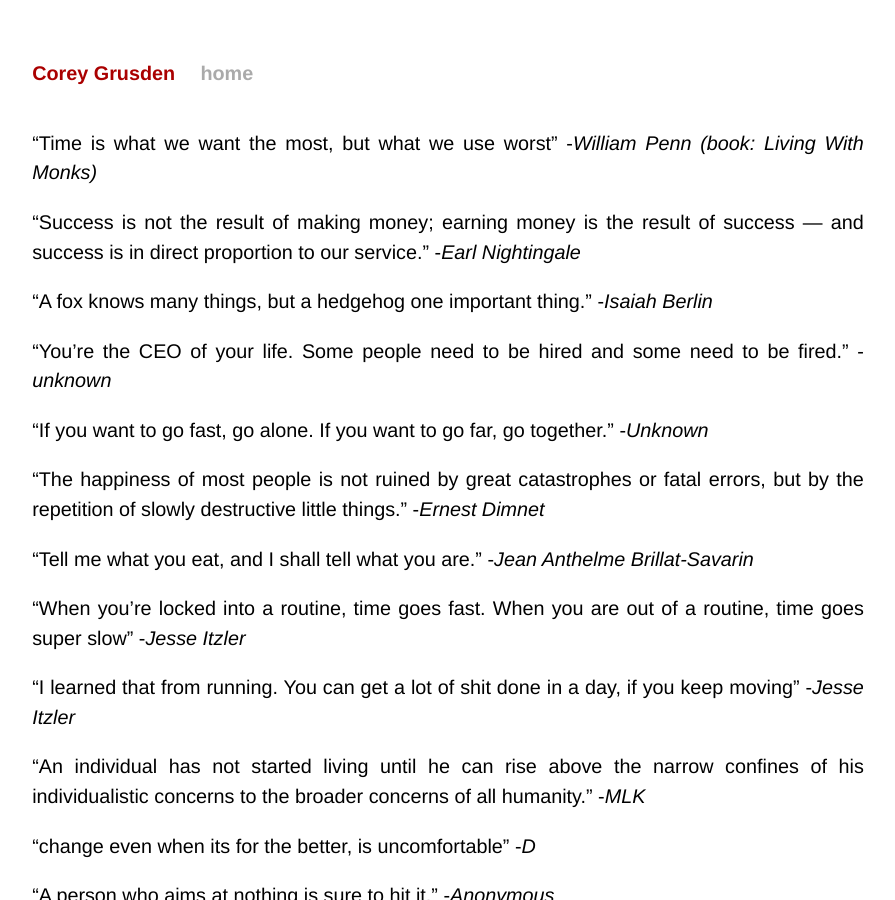
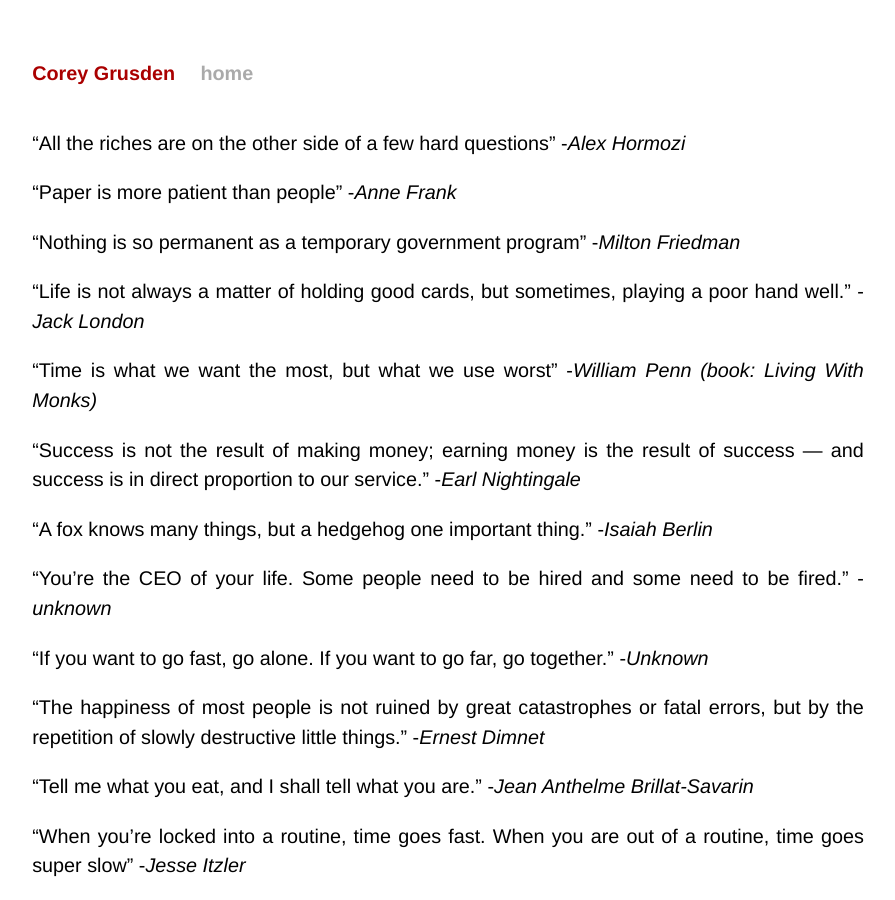
Before and after one commit to cgrusden/cgrusden.github.io, a Jekyll site: the page built from quotes.md, in a window 1280 px wide and 900 px high. Shown: the whole window, without its empty margins (192-1087 px from the left). Built offline with Jekyll 4.4.1, drawn with Linux system fonts in a browser that asks for light colours; our own code applies the rules of GitHub Pages for plain Markdown files.

Commit message:
Add say9ings and new quotes

```diff
--- a/_data/quotes.yml
+++ b/_data/quotes.yml
@@ -1,3 +1,15 @@
+- quote: 'All the riches are on the other side of a few hard questions'
+  author: 'Alex Hormozi'
+
+- quote: 'Paper is more patient than people'
+  author: 'Anne Frank'
+
+- quote: 'Nothing is so permanent as a temporary government program'
+  author: 'Milton Friedman'
+
+- quote: 'Life is not always a matter of holding good cards, but sometimes, playing a poor hand well.'
+  author: 'Jack London'
+
 - quote: 'Time is what we want the most, but what we use worst'
   author: 'William Penn (book: Living With Monks)'
 
```
Also changed, not shown: _data/sayings.yml (+8 -3 lines), sayings.md (added, +11 -0 lines).
